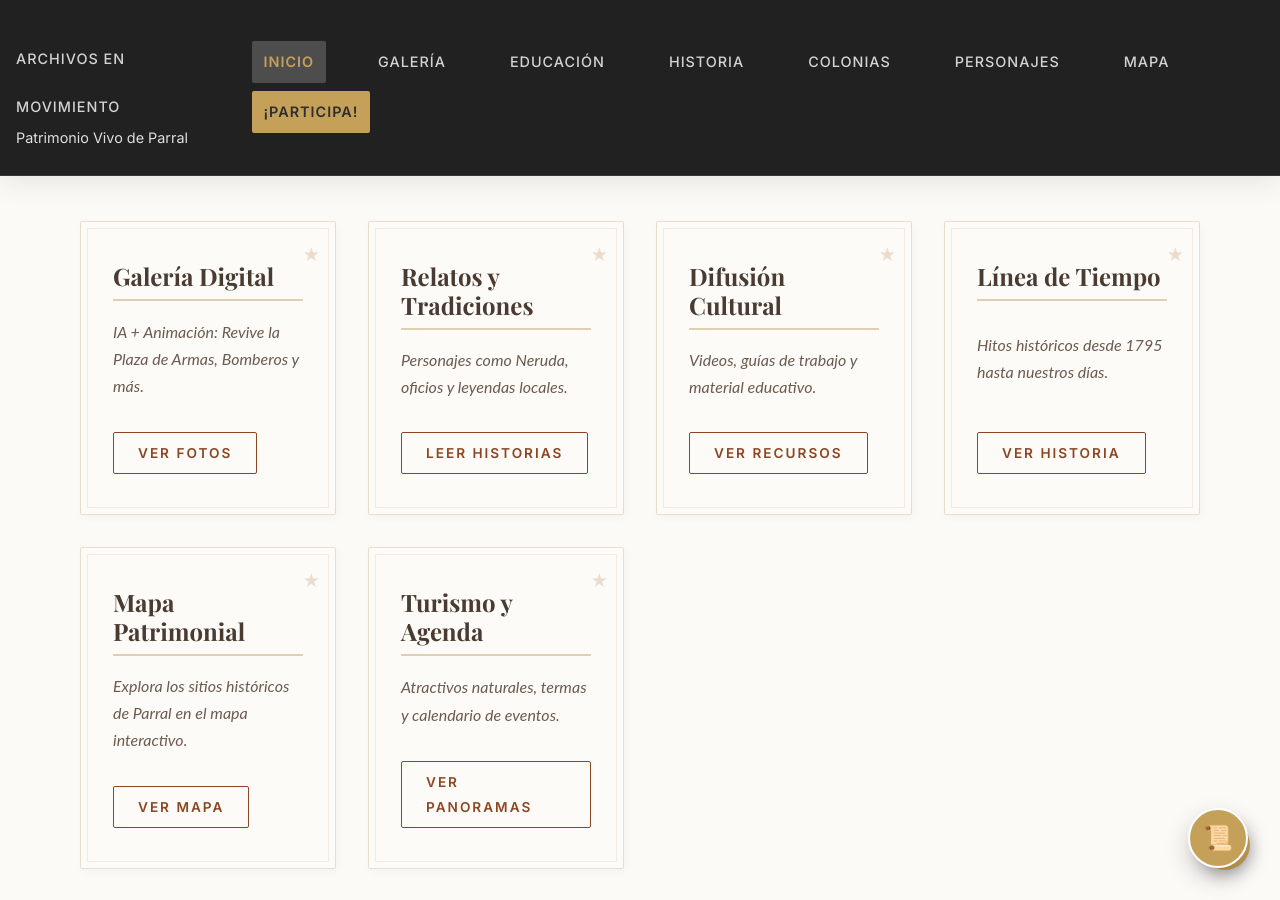
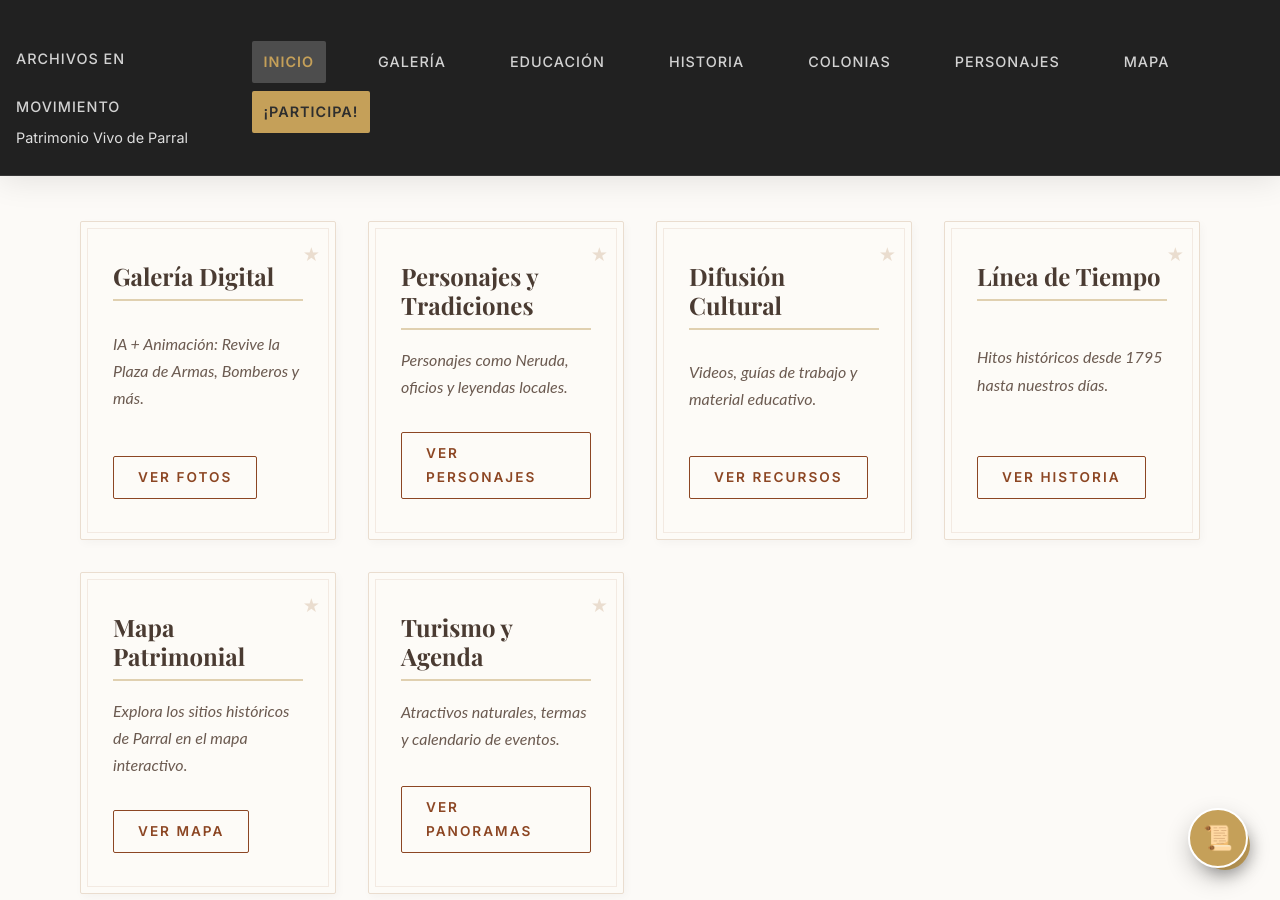
Before and after one commit to Juanpi2024/fotos-parral, a Jekyll site: the page built from index.html, in a window 1280 px wide and 900 px high, scrolled down 1214 px. Built offline with Jekyll 4.4.1, drawn with Linux system fonts in a browser that asks for light colours; some web fonts are replaced.

Commit message:
Eliminar enlaces a relatos.html del sitio y quitar card Historia de Parral de personajes

```diff
--- a/alcaldes.html
+++ b/alcaldes.html
@@ -230,13 +230,13 @@
     <section id="timelineContainer" class="timeline space-y-6"></section>
 
     <div class="mt-12 text-center">
-      <a href="relatos.html"
+      <a href="personajes.html"
         class="inline-flex items-center text-lg font-medium text-slate-700 hover:text-sky-600 no-underline transition-colors">
         <svg class="w-5 h-5 mr-2" fill="none" stroke="currentColor" viewBox="0 0 24 24"
           xmlns="http://www.w3.org/2000/svg">
           <path stroke-linecap="round" stroke-linejoin="round" stroke-width="2" d="M10 19l-7-7m0 0l7-7m-7 7h18"></path>
         </svg>
-        Volver a Relatos
+        Volver a Personajes
       </a>
     </div>
   </main>
--- a/detalle-guaton.html
+++ b/detalle-guaton.html
@@ -369,13 +369,14 @@
         </nav>
 
         <div class="mt-8">
-          <a href="relatos.html" class="inline-flex items-center text-sm font-medium text-slate-500 hover:text-sky-700">
+          <a href="personajes.html"
+            class="inline-flex items-center text-sm font-medium text-slate-500 hover:text-sky-700">
             <svg class="w-4 h-4 mr-1" fill="none" stroke="currentColor" viewBox="0 0 24 24"
               xmlns="http://www.w3.org/2000/svg">
               <path stroke-linecap="round" stroke-linejoin="round" stroke-width="2" d="M10 19l-7-7m0 0l7-7m-7 7h18">
               </path>
             </svg>
-            Volver a Relatos
+            Volver a Personajes
           </a>
         </div>
       </div>
--- a/index.html
+++ b/index.html
@@ -99,9 +99,9 @@
                 <a href="galeria.html" class="btn-principal">Ver Fotos</a>
             </div>
             <div class="card-capsule">
-                <h3>Relatos y Tradiciones</h3>
+                <h3>Personajes y Tradiciones</h3>
                 <p>Personajes como Neruda, oficios y leyendas locales.</p>
-                <a href="relatos.html" class="btn-principal">Leer Historias</a>
+                <a href="personajes.html" class="btn-principal">Ver Personajes</a>
             </div>
             <div class="card-capsule">
                 <h3>Difusión Cultural</h3>
```
Also changed, not shown: personajes.html (+0 -8 lines).
